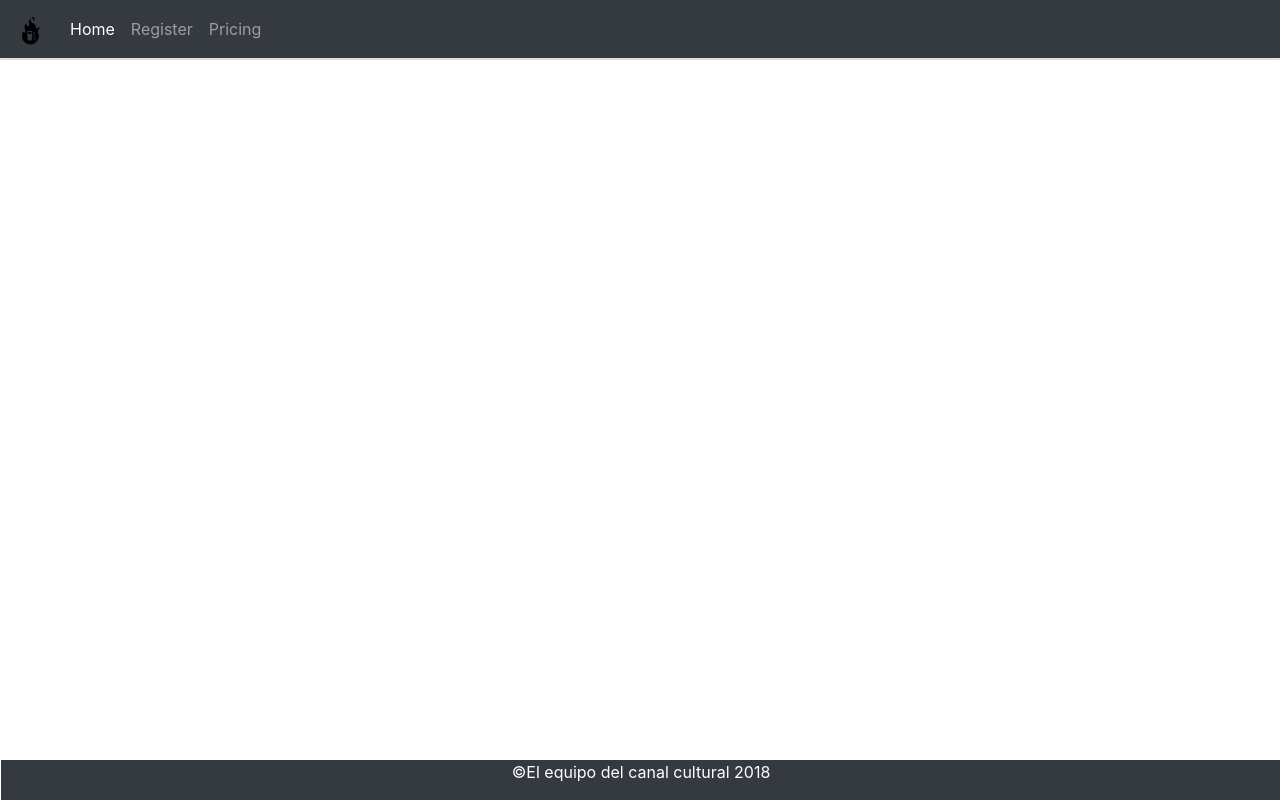
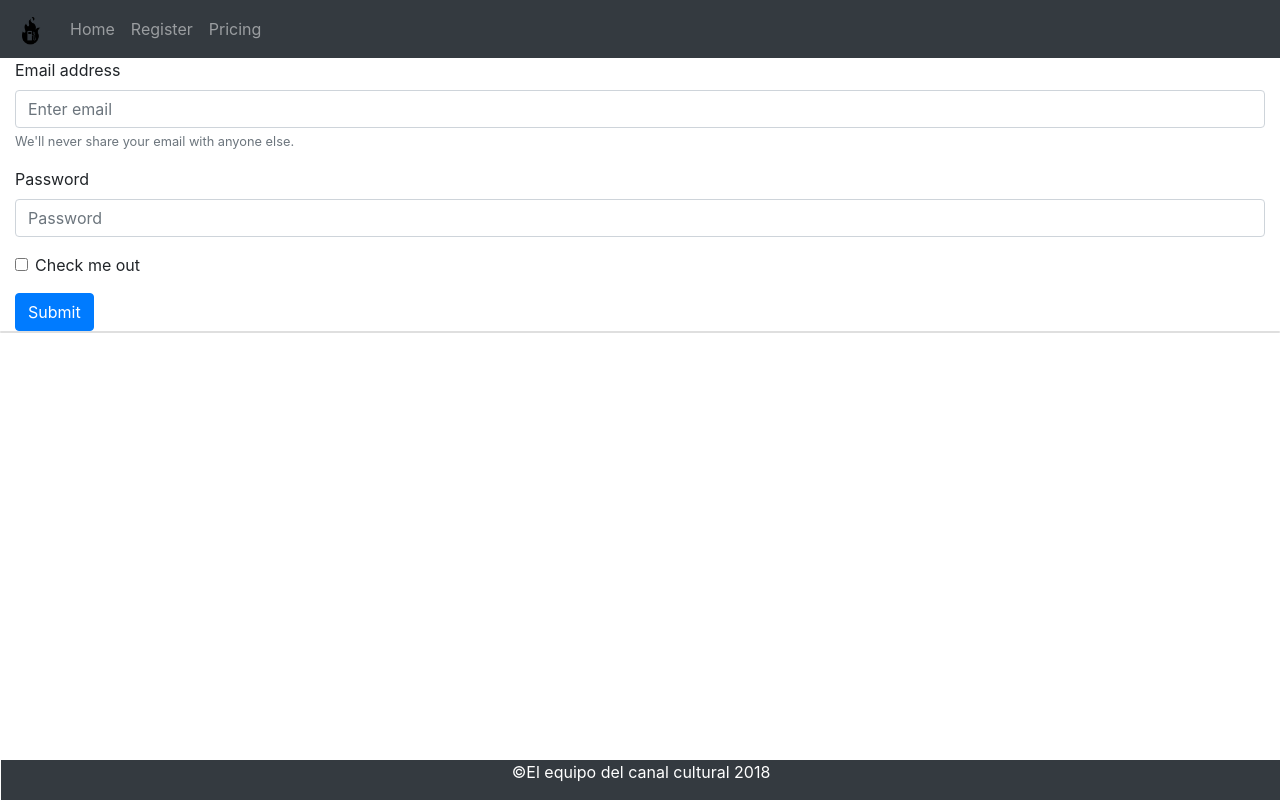
Before and after one commit to gabbosx77/front-modular, an Angular app: page /login in a window 1280 px wide. Built offline with nearby package versions, Linux system fonts and the light colour scheme.

Commit message:
problem slove

```diff
--- a/src/app/app.component.html
+++ b/src/app/app.component.html
@@ -1,10 +1,7 @@
 <!--The content below is only a placeholder and can be replaced.-->
-<div style="text-align:center">
-
-
-
-  <app-navbar></app-navbar>
-
-  <app-body></app-body>
-
-  <app-footer></app-footer>
+<app-navbar></app-navbar>
+<div class="container-fluid">
+  <router-outlet></router-outlet>
+</div>
+<app-body></app-body>
+<app-footer></app-footer>
--- a/src/app/componets/navbar/navbar.component.html
+++ b/src/app/componets/navbar/navbar.component.html
@@ -8,14 +8,14 @@
   <!--Lista de links-->
   <div class="collapse navbar-collapse" id="navbarNavDropdown">
     <ul class="navbar-nav">
-      <li class="nav-item active">
-        <a class="nav-link" href="#">Home</a>
+      <li class="nav-item" routerLinkActive="active">
+        <a class="nav-link" [routerLink]="['home']">Home</a>
+      </li>
+      <li class="nav-item" routerLinkActive="active">
+        <a class="nav-link" [routerLink]="['register']">Register</a>
       </li>
       <li class="nav-item">
-        <a class="nav-link" href="#">Register</a>
-      </li>
-      <li class="nav-item">
-        <a class="nav-link" href="#">Pricing</a>
+        <a class="nav-link" [routerLink]="['register']">Pricing</a>
       </li>
 
     </ul>
```
Also changed, not shown: src/app/app.module.ts (+6 -1 lines), src/app/app.routes.ts (+5 -8 lines).
